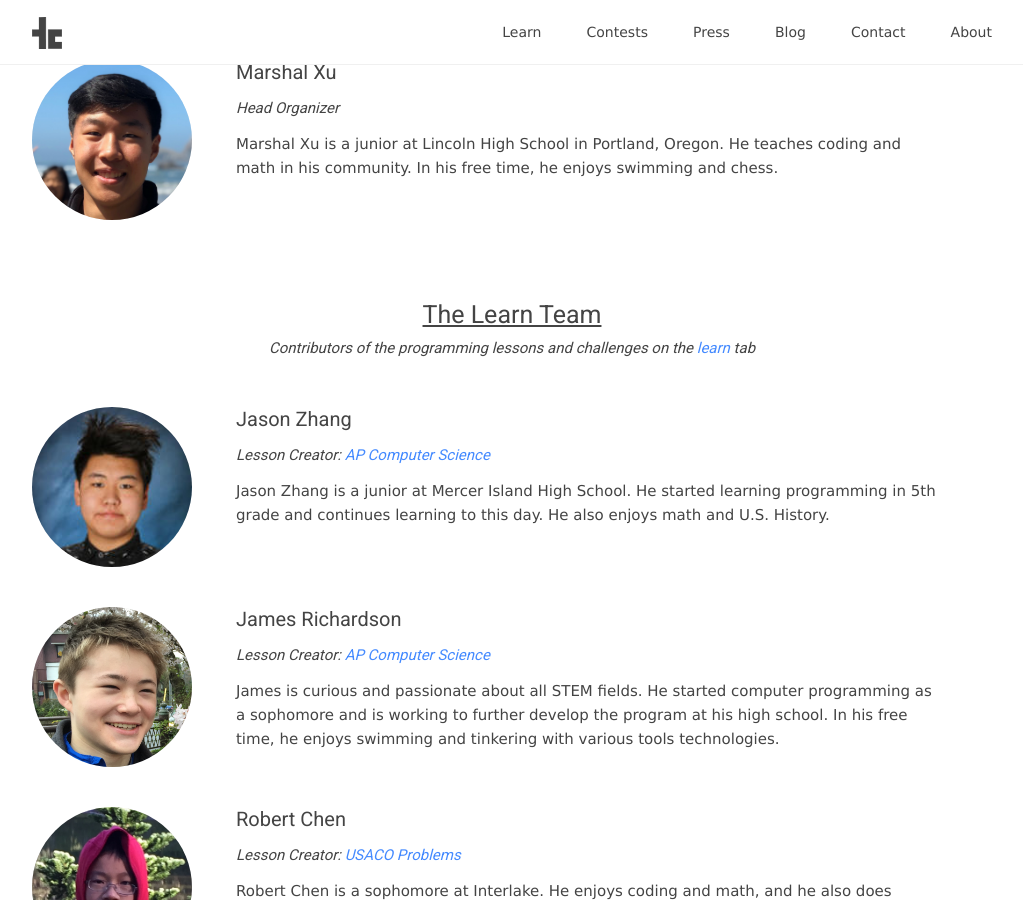
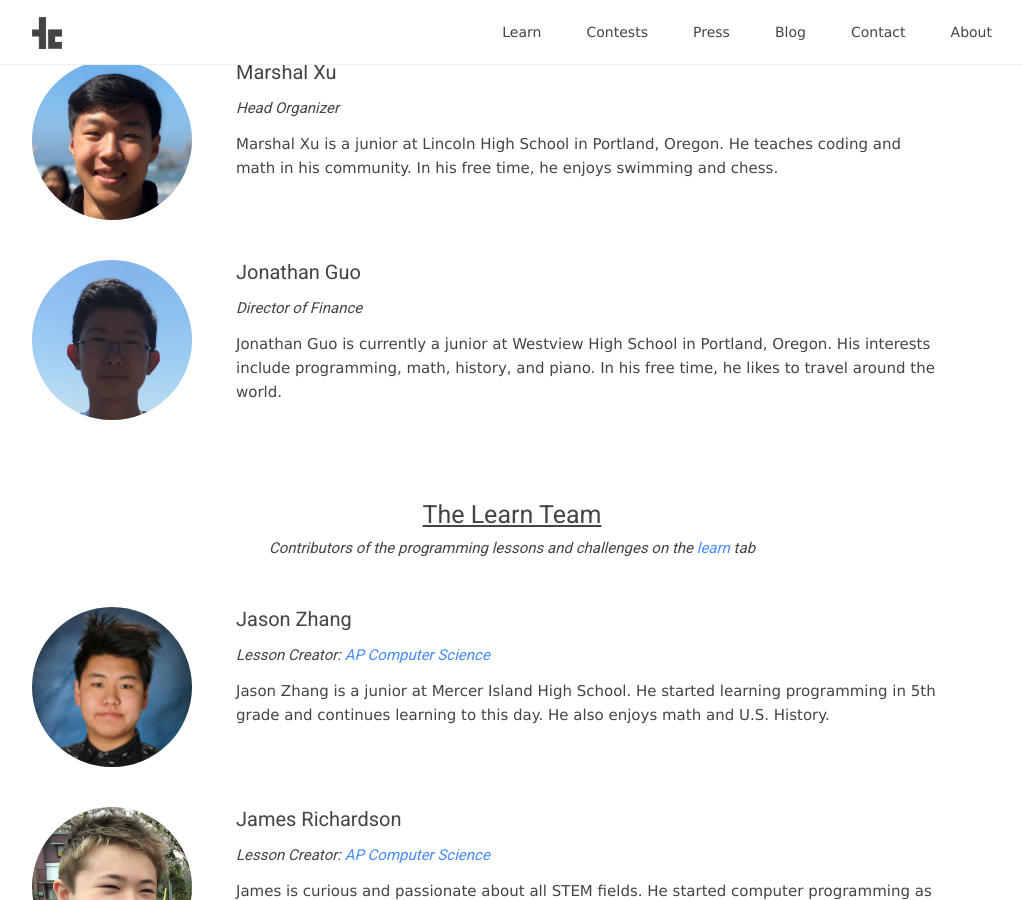
Before and after one commit to teamscode/teamscode.github.io, a Jekyll site: the page built from about.html, in a window 1280 px wide and 900 px high, scrolled down 1599 px. Shown: the whole window, without its empty margins (128-1151 px from the left). Built offline with Jekyll 4.4.1, drawn with Linux system fonts in a browser that asks for light colours; nearby versions of some CDN libraries; grey boxes are pictures that could not be loaded.

Commit message:
added jonathan to about page and slightly changed contact form

```diff
--- a/about.html
+++ b/about.html
@@ -131,16 +131,16 @@ header: About
         </div>
       </div>
     </div>
-    <!--<div class="about-team">
+    <div class="about-team">
       <div class="about-team-image">
-        <img src="/assets/about_images/about_team_header_image.jpg" />
+        <img src="/assets/about_images/jonathan_about_image.JPG" />
       </div>
       <div class="about-team-info">
         <div class="about-team-info-header">
           Jonathan Guo
         </div>
         <div class="about-team-info-title">
-          ???
+          Director of Finance
         </div>
         <div class="p">
           Jonathan Guo is currently a junior at Westview High School in Portland, Oregon.
@@ -148,7 +148,7 @@ header: About
           In his free time, he likes to travel around the world.
         </div>
       </div>
-    </div>-->
+    </div>
     <div class="about-heading">The Learn Team</div>
     <div class="about-heading-description">Contributors of the programming lessons and challenges on the <a class="a" href="../learn">learn</a> tab</div>
     <div class="about-team">
--- a/contact.html
+++ b/contact.html
@@ -49,6 +49,7 @@ header: Contact
     <div class="column">
       <b>Mailing List</b>
       <!-- Begin Mailchimp Signup Form -->
+      <div class="p" style="margin-top: 30px; margin-bottom: -10px; width: 90%">Want to get updates on new programming contests, courses, or other opportunities? Sign up to the mailing list below!</div>
       <link href="//cdn-images.mailchimp.com/embedcode/classic-10_7.css" rel="stylesheet" type="text/css">
       <style type="text/css">
         #mc_embed_signup { background:#fff; clear:left; font:14px Helvetica,Arial,sans-serif; }
@@ -59,6 +60,7 @@ header: Contact
           <div id="mc_embed_signup_scroll">
 
       <div class="mc-field-group">
+
         <label for="mce-EMAIL">Email Address </label>
         <input type="email" value="" name="EMAIL" class="required email" id="mce-EMAIL">
       </div>
```
Also changed, not shown: assets/about_images/jonathan_about_image.JPG (added).
